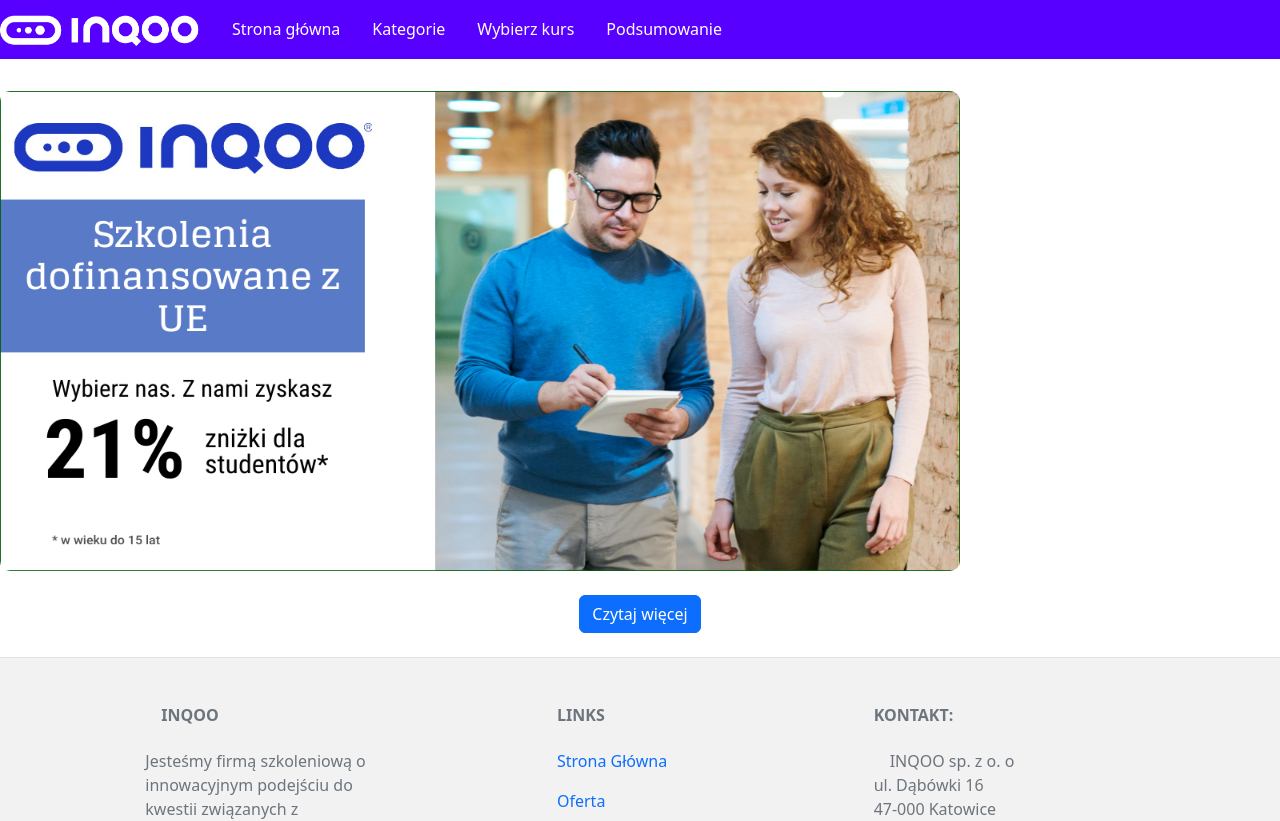
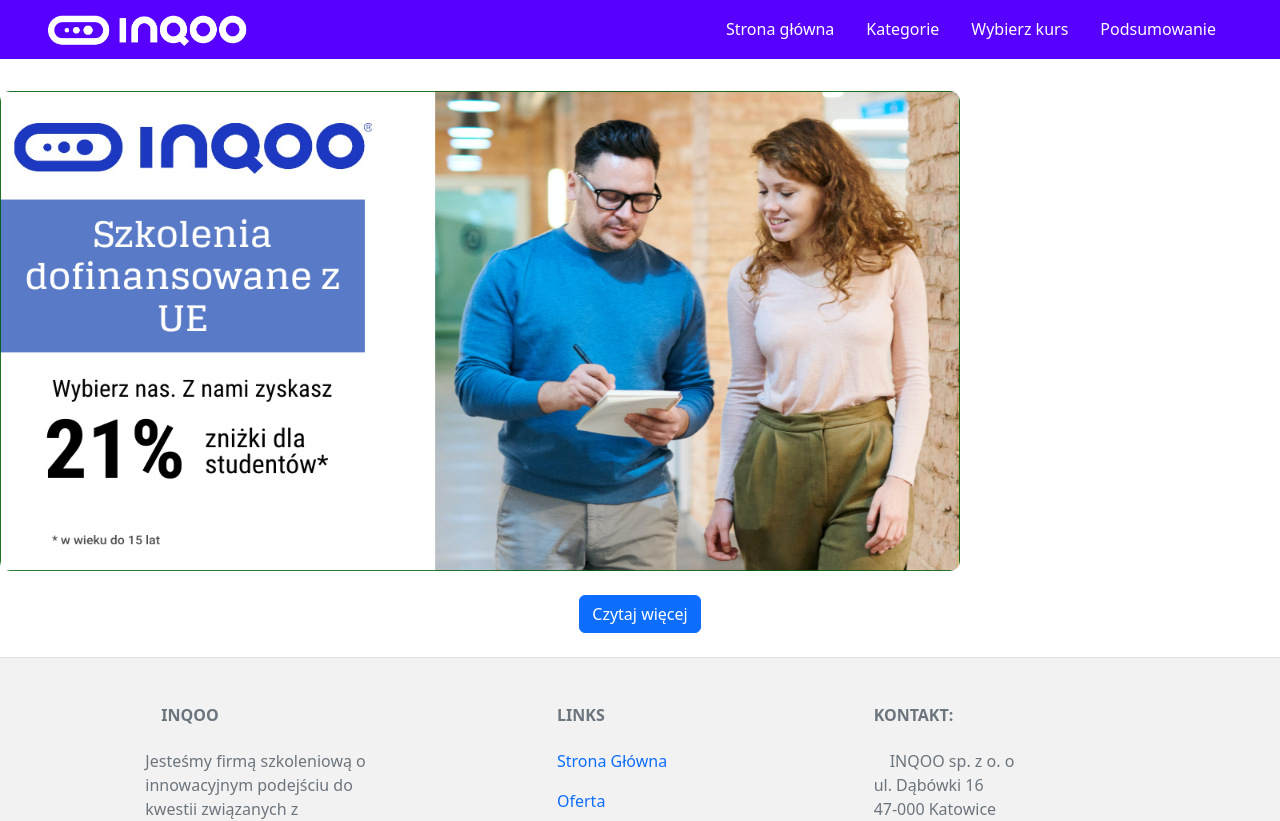
Before and after one commit to tomek1703/inqoo_courses_offer_project_fe, an Angular app in the folder Inqoo_courses_offer_project_app/: page /home-page in a window 1280 px wide. Shown: the top 821 px of the page. Built offline with nearby package versions, Linux system fonts and the light colour scheme.

Commit message:
Navbarr refactor

```diff
--- a/Inqoo_courses_offer_project_app/src/app/shared/nav-bar/nav-bar.component.html
+++ b/Inqoo_courses_offer_project_app/src/app/shared/nav-bar/nav-bar.component.html
@@ -1,9 +1,9 @@
-<nav id="nav-container" class="navbar navbar-expand-lg">
+<nav id="nav-container" class="navbar navbar-expand-lg px-5">
   <a id="logo" class="nav-link navbar-brand" routerLink="home-page"><img src="assets/logo-inqoo.png" alt="logo"></a>
   <button class="navbar-toggler text-light border-light" type="button" (click)="collapse.toggle()" [attr.aria-expanded]="!isCollapsed" data-toggle="collapse" data-target="#navbarToggler" aria-controls="collapseExample"
           aria-controls="navbarTogglerDemo02" aria-expanded="false" aria-label="Toggle navigation">Menu</button>
-  <div class="collapse navbar-collapse" id="navbarToggler" #collapse="ngbCollapse" [(ngbCollapse)]="isCollapsed">
-    <ul class="nav align-content-end">
+  <div class="collapse navbar-collapse justify-content-end" id="navbarToggler" #collapse="ngbCollapse" [(ngbCollapse)]="isCollapsed">
+    <ul class="nav">
       <li class="nav-item" *ngFor="let link of routes">
         <a class="nav-link" routerLink={{link.route}} routerLinkActive="active">{{link.label}}</a>
       </li>
--- a/Inqoo_courses_offer_project_app/src/app/shared/nav-bar/nav-bar.component.scss
+++ b/Inqoo_courses_offer_project_app/src/app/shared/nav-bar/nav-bar.component.scss
@@ -8,9 +8,6 @@
 
 #nav-container{
   background-color: #5800FF;
-  display: flex;
-  flex-wrap: nowrap;
-  justify-content: space-evenly;
 }
 
 .nav-link{
```
